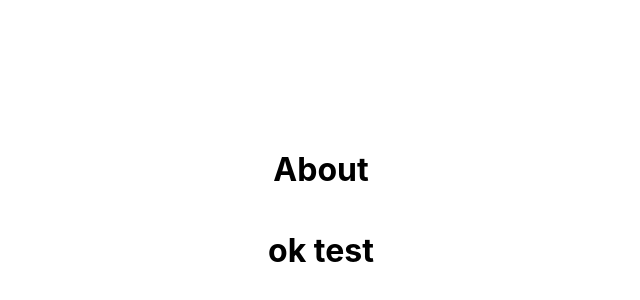
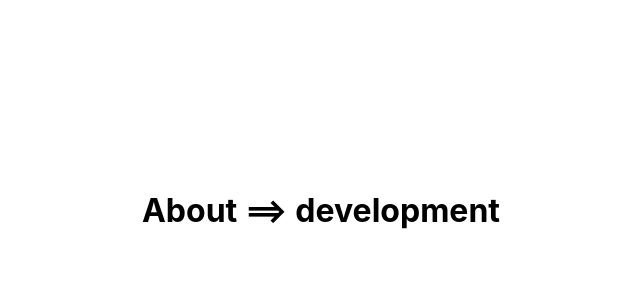
Before and after one commit to riohifi/webapp, a Next.js app: page /About in a window 1280 px wide. Shown: the part 190-490 px from the top of the page, without its empty margins (319-959 px from the left). Built offline with nearby package versions, Linux system fonts and the light colour scheme.

Commit message:
add status

```diff
--- a/pages/About.js
+++ b/pages/About.js
@@ -11,9 +11,8 @@ export default function Home() {
         <link rel="icon" href="/favicon.ico" />
       </Head>
       <div>
-        <h1>About</h1>
+        <h1>About ==> {process.env.NODE_ENV}</h1>
       </div>
-      <h1>ok test</h1>
     </div>
   )
 }
```
